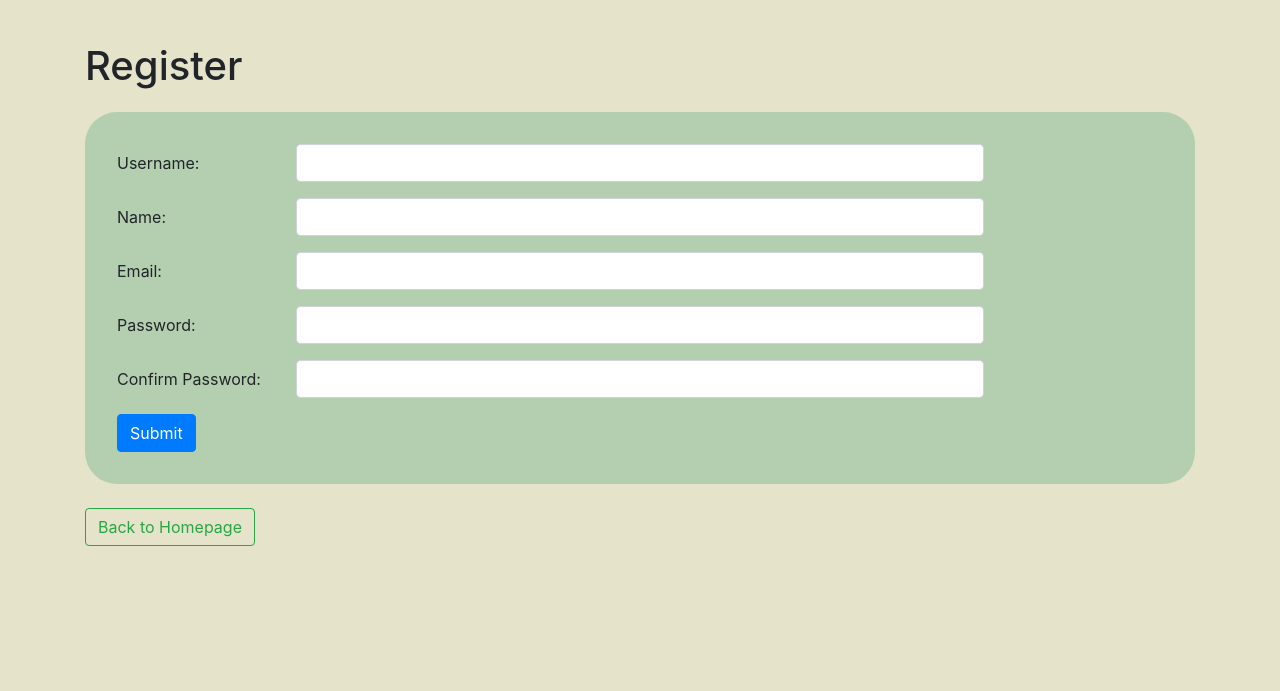
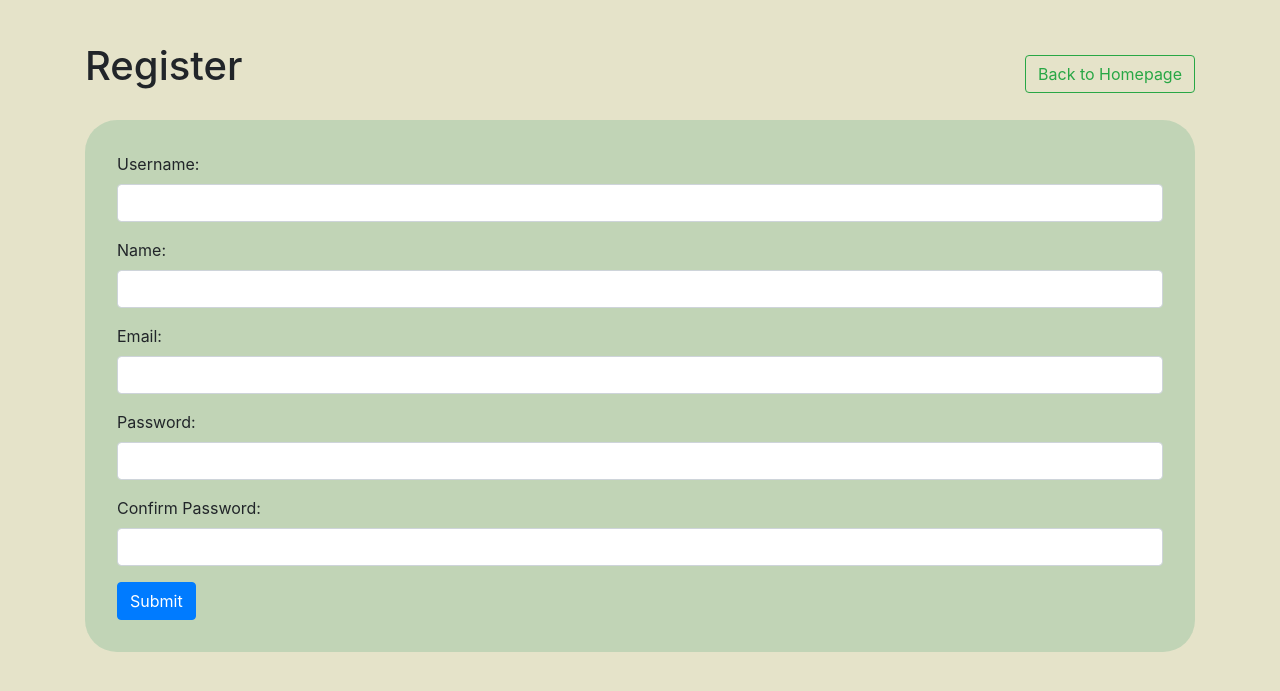
Before and after one commit to sdress/budgit_app, a Django app: page /register in a window 1280 px wide. Shown: the top 691 px of the page. Run offline with Django 3.2, Linux system fonts and the light colour scheme.

Commit message:
updating form styling

```diff
--- a/budgit_project/static/css/style.css
+++ b/budgit_project/static/css/style.css
@@ -12,10 +12,10 @@
 	}
 
 #color-palette{
-    background-color: #9EB23B;
-    background-color: #C7D36F;
-    background-color: #FCF9C6;
-    background-color: #E0DECA;
+    background-color: #E5E3C9;
+    background-color: #B4CFB0;
+    background-color: #b4cfb0bb;
+    background-color: #94b49f;
 }
 
 body{
@@ -33,29 +33,33 @@ body{
 .jumbotron-fluid{
 	background-color: #B4CFB0;
 	margin-top: 5%;
-	padding: 2%;
+	padding: 5%;
 	border-radius: 2em;
 }
 
 .navbar {
-    background-color: #94b49f;
+    background-color: #94b49fb7;
 	margin-bottom: 2%;
 	padding: 2% 5%;
 }
 
 .table-container{
-	background-color: #B4CFB0;
+	background-color: #b4cfb0bb;
 	padding: 2em;
 	border-radius: 2em;
 }
 
 form {
-	background-color: #B4CFB0;
+	background-color: #b4cfb0bb;
 	padding: 2em;
 	border-radius: 2em;
+	margin-bottom: 5%;
 }
 
 .form-title{
+	display: flex;
+	justify-content: space-between;
+	align-items: baseline;
 	margin-bottom: 2%;
 }
 
--- a/budgit_project/templates/dashboard.html
+++ b/budgit_project/templates/dashboard.html
@@ -14,7 +14,7 @@
         <div class="container-fluid">
             <div class="title">
                 <h1>Budg-It</h1>
-                <h4>Your easy budget app!</h4>
+                <h4>Your easy budget app</h4>
             </div>
 
             <div class="logout">
@@ -50,7 +50,7 @@
                 {% endfor %}
                 <tr class="table-danger">
                     <td><b>Expense Total</b></td>
-                    <td colspan="3">{{total}}</td>
+                    <td colspan="3"><b>{{total}}</b></td>
                 </tr>
             </tbody>
         </table>
--- a/budgit_project/templates/expense_edit.html
+++ b/budgit_project/templates/expense_edit.html
@@ -38,8 +38,8 @@
             $ <input type="number" class="form-control" name="amount" value="{{exp.amount}}">
         </div>
         <div class="mb-3">
-            <label for="category">Select Category</label>
-            <select name="category">
+            <label for="category" class="form-control-label">Select Category</label>
+            <select name="category" class="form-control">
                 <option selected>{{exp.category}}</option>
                 {% for category in categories %}
                 <option>{{category}}</option>
--- a/budgit_project/templates/partials/navbar.html
+++ b/budgit_project/templates/partials/navbar.html
@@ -6,7 +6,7 @@
         </div>
 
         <div class="links">
-            <a class="btn btn-outline-primary" href="{% url 'dashboard' %}">back to dashboard</a>
+            <a class="btn btn-outline-success" href="{% url 'dashboard' %}">back to dashboard</a>
         </div>
     </div>
 </nav>
--- a/budgit_project/templates/reg_form.html
+++ b/budgit_project/templates/reg_form.html
@@ -22,45 +22,37 @@
     </div>
     <div class="container">
             <div class="reg-form">
-                <h1 class="form-title">Register</h1>
+                <div class="form-title">
+                    <h1>Register</h1>
+                    <a href="{% url 'index' %}" class="btn btn-outline-success">Back to Homepage</a>
+                </div>
                 <form action="{% url 'create_user' %}" method="post">
                     {% csrf_token %}
                     <input type="hidden" name="id">
-                    <div class="form-group row">
-                        <label for="username" class="col-sm-2 col-form-label">Username: </label>
-                        <div class="col-sm-8">
-                            <input type="text" name="username" class="form-control">
-                        </div>
+                    <div class="form-group">
+                        <label for="username" class="form-label">Username: </label>
+                        <input type="text" name="username" class="form-control">
                     </div>
-                    <div class="form-group row">
-                        <label for="name" class="col-sm-2 col-form-label">Name: </label>
-                        <div class="col-sm-8">
-                            <input type="text" name="name" class="form-control">
-                        </div>
+                    <div class="form-group">
+                        <label for="name" class="form-label">Name: </label>
+                        <input type="text" name="name" class="form-control">
                     </div>
-                    <div class="form-group row">
-                        <label for="email" class="col-sm-2 col-form-label">Email: </label>
-                        <div class="col-sm-8">
-                            <input type="text" name="email" class="form-control">
-                        </div>
+                    <div class="form-group">
+                        <label for="email" class="form-label">Email: </label>
+                        <input type="text" name="email" class="form-control">
                     </div>
-                    <div class="form-group row">
-                        <label for="password" class="col-sm-2 col-form-label">Password: </label>
-                        <div class="col-sm-8">
-                            <input type="password" name="password" class="form-control">
-                        </div>
+                    <div class="form-group">
+                        <label for="password" class="form-label">Password: </label>
+                        <input type="password" name="password" class="form-control">
                     </div>
-                    <div class="form-group row">
-                        <label for="pass_confirm" class="col-sm-2 col-form-label">Confirm Password: </label>
-                        <div class="col-sm-8">
-                            <input type="password" name="pass_confirm" class="form-control">
-                        </div>
+                    <div class="form-group">
+                        <label for="pass_confirm" class="form-label">Confirm Password: </label>
+                        <input type="password" name="pass_confirm" class="form-control">
                     </div>
                     <input class="btn btn-primary" type="submit"></input>
                 </form>
             </div>
             <br>
-            <a href="{% url 'index' %}" class="btn btn-outline-success">Back to Homepage</a>
     </div>
 </body>
 </html>
--- a/budgit_project/users_app/views.py
+++ b/budgit_project/users_app/views.py
@@ -12,7 +12,7 @@ def show_reg(request):
     return render(request, 'reg_form.html')
 
 def reg_user(request):
-    errors = User.objects.validator(request.POST)
+    errors = User.objects.reg_validator(request.POST)
     if len(errors) > 0:
         for key, value in errors.items():
             messages.error(request,value)
```
Also changed, not shown: budgit_project/templates/login_form.html (+14 -17 lines), budgit_project/users_app/models.py (+8 -7 lines).
